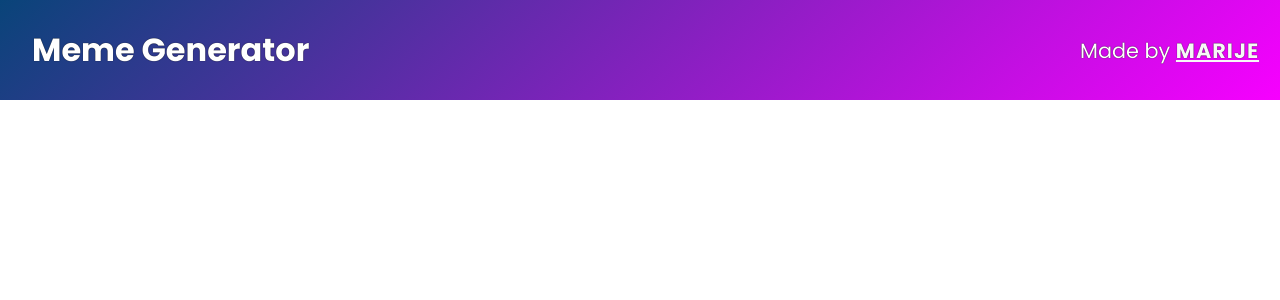
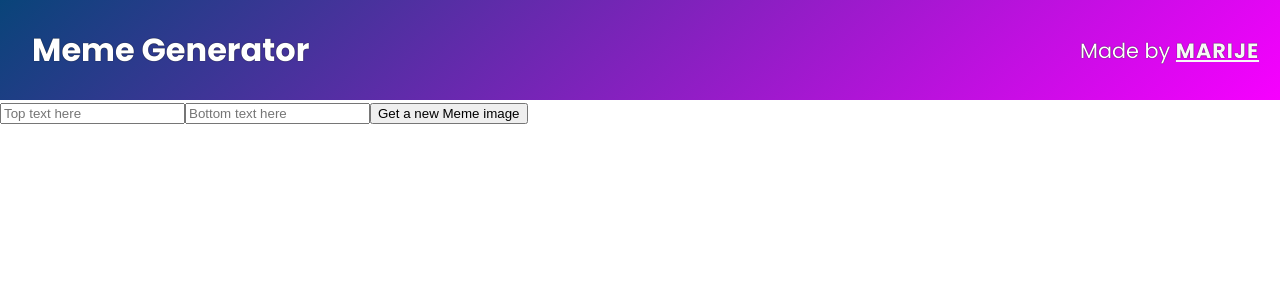
Before and after one commit to marijedb/meme-generator, a React (Create React App) app: page / in a window 1280 px wide. Shown: the top 300 px of the page. Built offline with nearby package versions, Linux system fonts and the light colour scheme; no server answers.

Commit message:
main component updated

```diff
--- a/src/components/Main.js
+++ b/src/components/Main.js
@@ -1,7 +1,68 @@
+import {useState, useEffect} from "react"
+
 function Main() {
+
+    const [meme, setMeme] = useState({
+        topText: "",
+        bottomText: "",
+        memeImage: ""
+    })
+
+    const [memeImages, setMemeImages] = useState({})
+
+
+    function handleChange(event) {
+        const {name, value} = event.target
+        setMeme(prevMeme => {
+            return {
+                ...prevMeme,
+                [name]: value
+            }
+        })
+    }
+
+    useEffect(() => {
+        fetch('https://api.imgflip.com/get_memes')
+            .then(response => response.json())
+            .then(memesData => setMemeImages(memesData.data.memes))
+    },[])
+
+    function getMemeImage(){
+        const randomNumber = Math.floor(Math.random() * memeImages.length)
+        const url = memeImages[randomNumber].url
+        setMeme(prevMeme => {
+            return {
+                ...prevMeme,
+                memeImage: url
+            }
+        })
+    }
+
+
     return(
-        <div>
-
+        <div className="main">
+            <div className="form">
+                <input
+                    className="form--input-top"
+                    type="text"
+                    name="topText"
+                    placeholder="Top text here"
+                    value={meme.topText}
+                    onChange={handleChange}
+                />
+                <input
+                    className="form--input-bottom"
+                    type="text"
+                    name="bottomText"
+                    placeholder="Bottom text here"
+                    value={meme.bottomText}
+                    onChange={handleChange}
+                />
+                <button className="form--button" onClick={getMemeImage}>
+                    Get a new Meme image
+                </button>
+            </div>
+            {meme.memeImage && <img className="main--image" src={meme.memeImage} alt="meme"/>}
         </div>
     )
 }
```
